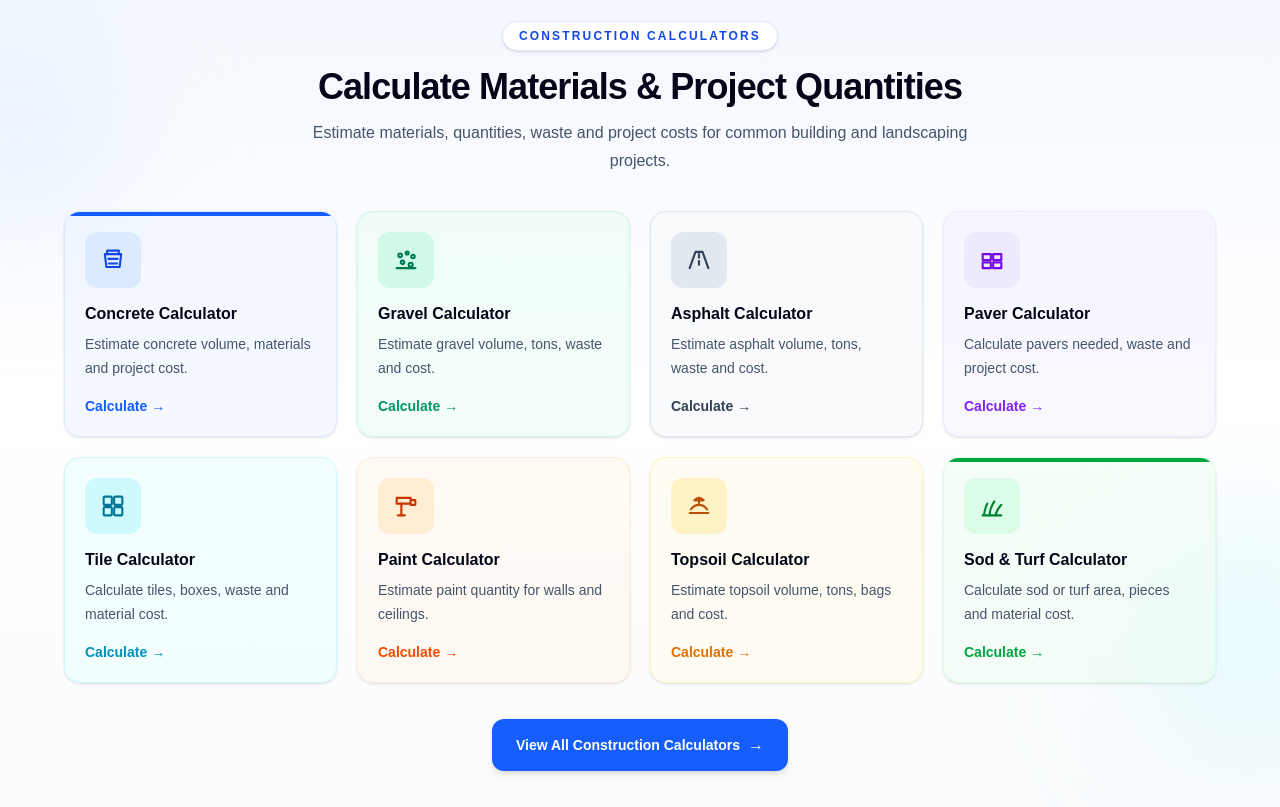
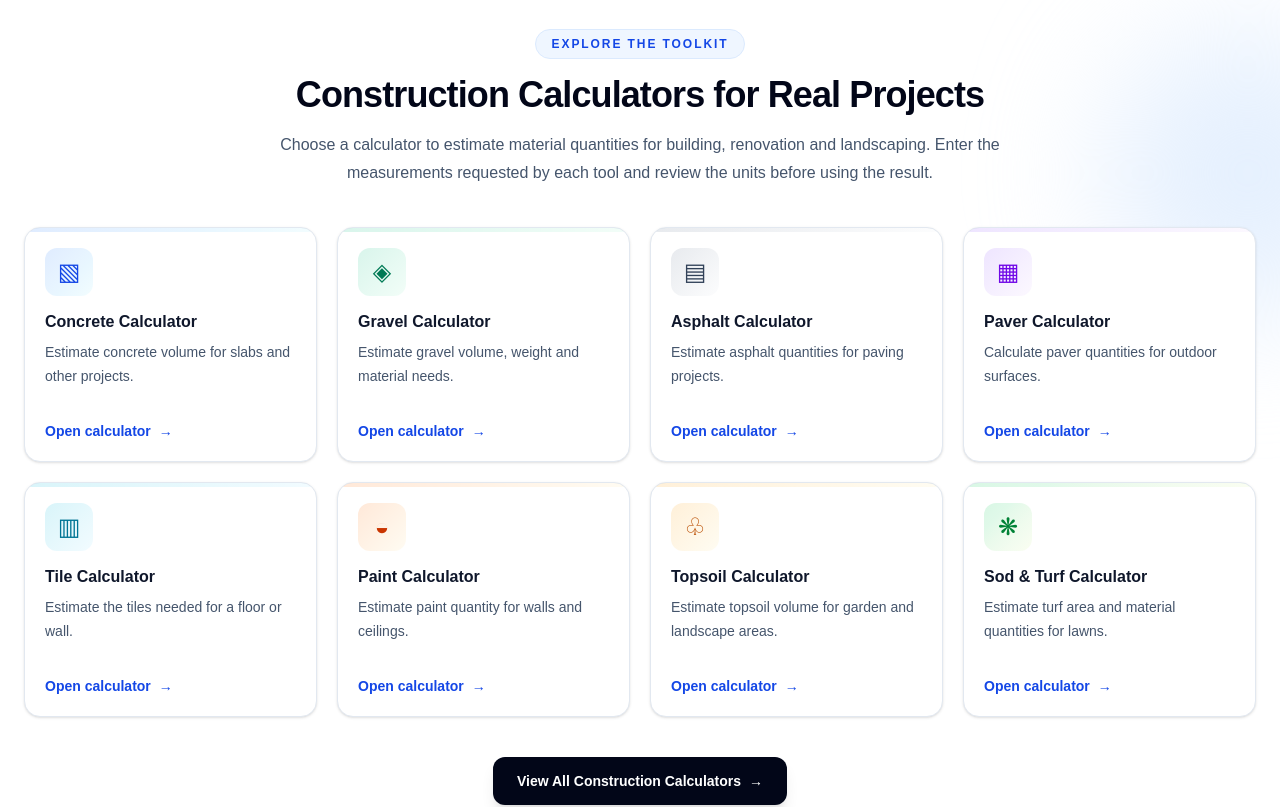
Before and after one commit to km7max-cmd/cornerspan, a Next.js app: page / in a window 1280 px wide. Shown: the part 860-1667 px from the top of the page. Built offline with nearby package versions, Linux system fonts and the light colour scheme.

Commit message:
Refactor PopularCalculators component
Updated calculator descriptions and icons for better clarity and consistency. Adjusted layout and styling for improved user experience.

```diff
--- a/components/PopularCalculators.tsx
+++ b/components/PopularCalculators.tsx
@@ -1,377 +1,154 @@
+
 import Link from "next/link";
-
-type IconProps = {
-  className?: string;
-};
-
-function CalculatorIcon({
-  type,
-  className = "h-7 w-7",
-}: IconProps & { type: string }) {
-  const common = {
-    className,
-    viewBox: "0 0 24 24",
-    fill: "none",
-    stroke: "currentColor",
-    strokeWidth: 1.8,
-    strokeLinecap: "round" as const,
-    strokeLinejoin: "round" as const,
-    "aria-hidden": true,
-  };
-
-  switch (type) {
-    case "concrete":
-      return (
-        <svg {...common}>
-          <path d="M5 7h14l-1.3 11H6.3L5 7Z" />
-          <path d="M7 7V4h10v3" />
-          <path d="M8 11h8" />
-          <path d="M8.5 15h7" />
-        </svg>
-      );
-
-    case "gravel":
-      return (
-        <svg {...common}>
-          <circle cx="7" cy="8" r="1.6" />
-          <circle cx="13" cy="6" r="1.3" />
-          <circle cx="18" cy="9" r="1.5" />
-          <circle cx="9" cy="14" r="1.5" />
-          <circle cx="16" cy="16" r="1.7" />
-          <path d="M4 19h16" />
-        </svg>
-      );
-
-    case "asphalt":
-      return (
-        <svg {...common}>
-          <path d="M4 19 9 5h6l5 14" />
-          <path d="M12 7v3" />
-          <path d="M12 13v3" />
-        </svg>
-      );
-
-    case "paver":
-      return (
-        <svg {...common}>
-          <path d="M4 7h7v5H4z" />
-          <path d="M13 7h7v5h-7z" />
-          <path d="M4 14h7v5H4z" />
-          <path d="M13 14h7v5h-7z" />
-        </svg>
-      );
-
-    case "tile":
-      return (
-        <svg {...common}>
-          <rect x="4" y="4" width="7" height="7" rx="1" />
-          <rect x="13" y="4" width="7" height="7" rx="1" />
-          <rect x="4" y="13" width="7" height="7" rx="1" />
-          <rect x="13" y="13" width="7" height="7" rx="1" />
-        </svg>
-      );
-
-    case "paint":
-      return (
-        <svg {...common}>
-          <path d="M4 5h12v5H4z" />
-          <path d="M16 7h4v4h-4" />
-          <path d="M8 10v10" />
-          <path d="M5 20h6" />
-        </svg>
-      );
-
-    case "topsoil":
-      return (
-        <svg {...common}>
-          <path d="M4 18h16" />
-          <path d="M5 15c2-3 4-4 7-4s5 1 7 4" />
-          <path d="M12 11V5" />
-          <path d="M12 5c-2 0-3 1-4 2 2 .7 3.3.5 4-2Z" />
-          <path d="M12 5c2 0 3 1 4 2-2 .7-3.3.5-4-2Z" />
-        </svg>
-      );
-
-    case "sod-turf":
-      return (
-        <svg {...common}>
-          <path d="M5 20c1-4 1-7 3-10" />
-          <path d="M10 20c0-5 2-9 4-12" />
-          <path d="M15 20c1-4 3-7 5-9" />
-          <path d="M4 20h16" />
-        </svg>
-      );
-
-    default:
-      return (
-        <svg {...common}>
-          <path d="M5 5h14v14H5z" />
-          <path d="M8 9h8" />
-          <path d="M8 13h8" />
-          <path d="M8 17h5" />
-        </svg>
-      );
-  }
-}
-
-
-/* =================================================
-   POPULAR CALCULATORS
-================================================= */
 
 const calculators = [
   {
     title: "Concrete Calculator",
-    description:
-      "Estimate concrete volume, materials and project cost.",
+    description: "Estimate concrete volume for slabs and other projects.",
     href: "/calculators/concrete",
-    icon: "concrete",
-    theme:
-      "border-blue-100 bg-blue-50/60 group-hover:border-blue-300 group-hover:bg-blue-50",
-    iconTheme:
-      "bg-blue-100 text-blue-700 group-hover:bg-blue-600 group-hover:text-white",
-    accent: "text-blue-600",
+    icon: "▧",
+    color: "from-blue-500/15 to-cyan-400/5",
+    accent: "text-blue-700",
   },
-
   {
     title: "Gravel Calculator",
-    description:
-      "Estimate gravel volume, tons, waste and cost.",
+    description: "Estimate gravel volume, weight and material needs.",
     href: "/calculators/gravel",
-    icon: "gravel",
-    theme:
-      "border-emerald-100 bg-emerald-50/60 group-hover:border-emerald-300 group-hover:bg-emerald-50",
-    iconTheme:
-      "bg-emerald-100 text-emerald-700 group-hover:bg-emerald-600 group-hover:text-white",
-    accent: "text-emerald-600",
+    icon: "◈",
+    color: "from-emerald-500/15 to-green-400/5",
+    accent: "text-emerald-700",
   },
-
   {
     title: "Asphalt Calculator",
-    description:
-      "Estimate asphalt volume, tons, waste and cost.",
+    description: "Estimate asphalt quantities for paving projects.",
     href: "/calculators/asphalt",
-    icon: "asphalt",
-    theme:
-      "border-slate-200 bg-slate-50 group-hover:border-slate-400 group-hover:bg-slate-100",
-    iconTheme:
-      "bg-slate-200 text-slate-700 group-hover:bg-slate-700 group-hover:text-white",
+    icon: "▤",
+    color: "from-slate-500/15 to-slate-300/5",
     accent: "text-slate-700",
   },
-
   {
     title: "Paver Calculator",
-    description:
-      "Calculate pavers needed, waste and project cost.",
+    description: "Calculate paver quantities for outdoor surfaces.",
     href: "/calculators/paver",
-    icon: "paver",
-    theme:
-      "border-violet-100 bg-violet-50/60 group-hover:border-violet-300 group-hover:bg-violet-50",
-    iconTheme:
-      "bg-violet-100 text-violet-700 group-hover:bg-violet-600 group-hover:text-white",
-    accent: "text-violet-600",
+    icon: "▦",
+    color: "from-violet-500/15 to-purple-400/5",
+    accent: "text-violet-700",
   },
-
   {
     title: "Tile Calculator",
-    description:
-      "Calculate tiles, boxes, waste and material cost.",
+    description: "Estimate the tiles needed for a floor or wall.",
     href: "/calculators/tile",
-    icon: "tile",
-    theme:
-      "border-cyan-100 bg-cyan-50/60 group-hover:border-cyan-300 group-hover:bg-cyan-50",
-    iconTheme:
-      "bg-cyan-100 text-cyan-700 group-hover:bg-cyan-600 group-hover:text-white",
-    accent: "text-cyan-600",
+    icon: "▥",
+    color: "from-cyan-500/15 to-sky-400/5",
+    accent: "text-cyan-700",
   },
-
   {
     title: "Paint Calculator",
-    description:
-      "Estimate paint quantity for walls and ceilings.",
+    description: "Estimate paint quantity for walls and ceilings.",
     href: "/calculators/paint",
-    icon: "paint",
-    theme:
-      "border-orange-100 bg-orange-50/60 group-hover:border-orange-300 group-hover:bg-orange-50",
-    iconTheme:
-      "bg-orange-100 text-orange-700 group-hover:bg-orange-600 group-hover:text-white",
-    accent: "text-orange-600",
+    icon: "◒",
+    color: "from-orange-500/15 to-amber-400/5",
+    accent: "text-orange-700",
   },
-
   {
     title: "Topsoil Calculator",
-    description:
-      "Estimate topsoil volume, tons, bags and cost.",
+    description: "Estimate topsoil volume for garden and landscape areas.",
     href: "/calculators/topsoil",
-    icon: "topsoil",
-    theme:
-      "border-amber-100 bg-amber-50/60 group-hover:border-amber-300 group-hover:bg-amber-50",
-    iconTheme:
-      "bg-amber-100 text-amber-700 group-hover:bg-amber-600 group-hover:text-white",
-    accent: "text-amber-600",
+    icon: "♧",
+    color: "from-amber-500/15 to-yellow-400/5",
+    accent: "text-amber-700",
   },
-
   {
     title: "Sod & Turf Calculator",
-    description:
-      "Calculate sod or turf area, pieces and material cost.",
+    description: "Estimate turf area and material quantities for lawns.",
     href: "/calculators/sod-turf",
-    icon: "sod-turf",
-    theme:
-      "border-green-100 bg-green-50/60 group-hover:border-green-300 group-hover:bg-green-50",
-    iconTheme:
-      "bg-green-100 text-green-700 group-hover:bg-green-600 group-hover:text-white",
-    accent: "text-green-600",
+    icon: "❋",
+    color: "from-green-500/15 to-lime-400/5",
+    accent: "text-green-700",
   },
 ];
-
-
-/* =================================================
-   COMPONENT
-================================================= */
 
 export default function PopularCalculators() {
   return (
     <section
       id="calculators"
       aria-labelledby="homepage-calculators-heading"
-      className="relative overflow-hidden bg-gradient-to-b from-blue-50/70 via-white to-slate-50 px-5 py-14 sm:px-6 sm:py-18"
+      className="relative overflow-hidden bg-white px-5 py-16 sm:px-6 sm:py-20"
     >
-
-      {/* DECORATIVE BACKGROUND */}
-
       <div
         aria-hidden="true"
-        className="pointer-events-none absolute -left-24 top-20 h-56 w-56 rounded-full bg-blue-200/20 blur-3xl"
+        className="pointer-events-none absolute -right-28 top-20 h-72 w-72 rounded-full bg-blue-100/70 blur-3xl"
       />
 
-      <div
-        aria-hidden="true"
-        className="pointer-events-none absolute -right-24 bottom-20 h-64 w-64 rounded-full bg-cyan-200/20 blur-3xl"
-      />
-
-
-      <div className="relative mx-auto max-w-6xl">
-
-        {/* HEADER */}
-
-        <div className="mx-auto max-w-2xl text-center">
-
-          <span className="inline-flex rounded-full border border-blue-100 bg-white px-4 py-1.5 text-[10px] font-bold uppercase tracking-[0.18em] text-blue-700 shadow-sm sm:text-xs">
-            Construction Calculators
+      <div className="relative mx-auto max-w-7xl">
+        <div className="mx-auto max-w-3xl text-center">
+          <span className="inline-flex rounded-full border border-blue-100 bg-blue-50 px-4 py-1.5 text-xs font-bold uppercase tracking-[0.16em] text-blue-700">
+            Explore the toolkit
           </span>
-
 
           <h2
             id="homepage-calculators-heading"
             className="mt-4 text-3xl font-black tracking-tight text-slate-950 sm:text-4xl"
           >
-            Calculate Materials &amp; Project Quantities
+            Construction Calculators for Real Projects
           </h2>
 
-
-          <p className="mt-3 text-sm leading-6 text-slate-600 sm:text-base sm:leading-7">
-            Estimate materials, quantities, waste and project costs
-            for common building and landscaping projects.
+          <p className="mt-4 text-base leading-7 text-slate-600">
+            Choose a calculator to estimate material quantities for building,
+            renovation and landscaping. Enter the measurements requested by
+            each tool and review the units before using the result.
           </p>
-
         </div>
 
-
-        {/* CALCULATOR CARDS */}
-
-        <div className="mt-9 grid grid-cols-2 gap-3 sm:grid-cols-2 sm:gap-5 lg:grid-cols-4">
-
+        <div className="mt-10 grid grid-cols-2 gap-3 sm:gap-5 lg:grid-cols-4">
           {calculators.map((calculator) => (
-
             <Link
               key={calculator.href}
               href={calculator.href}
-              className={`group relative flex min-h-[205px] flex-col overflow-hidden rounded-2xl border p-4 shadow-sm transition duration-200 hover:-translate-y-1 hover:shadow-lg sm:min-h-[225px] sm:p-5 ${calculator.theme}`}
+              className="group relative flex min-h-[220px] flex-col overflow-hidden rounded-2xl border border-slate-200 bg-white p-4 shadow-sm transition duration-200 hover:-translate-y-1 hover:border-blue-300 hover:shadow-xl hover:shadow-blue-900/5 focus-visible:outline-none focus-visible:ring-2 focus-visible:ring-blue-500 sm:min-h-[235px] sm:p-5"
             >
-
-              {/* TOP ACCENT */}
+              <span
+                aria-hidden="true"
+                className={`absolute inset-x-0 top-0 h-1 bg-gradient-to-r ${calculator.color}`}
+              />
 
               <span
-                aria-hidden="true"
-                className={`absolute left-0 right-0 top-0 h-1 ${calculator.accent.replace(
-                  "text-",
-                  "bg-"
-                )}`}
-              />
-
-
-              {/* ICON */}
-
-              <span
-                className={`flex h-12 w-12 items-center justify-center rounded-xl transition duration-200 sm:h-14 sm:w-14 ${calculator.iconTheme}`}
+                className={`flex h-12 w-12 items-center justify-center rounded-xl bg-gradient-to-br text-2xl ${calculator.color} ${calculator.accent}`}
               >
-
-                <CalculatorIcon
-                  type={calculator.icon}
-                  className="h-6 w-6 sm:h-7 sm:w-7"
-                />
-
+                {calculator.icon}
               </span>
 
-
-              {/* TITLE */}
-
-              <h3 className="mt-4 text-sm font-bold leading-5 text-slate-950 transition-colors group-hover:text-blue-700 sm:text-base">
+              <h3 className="mt-4 text-sm font-bold leading-5 text-slate-900 group-hover:text-blue-700 sm:text-base">
                 {calculator.title}
               </h3>
-
-
-              {/* DESCRIPTION */}
 
               <p className="mt-2 text-xs leading-5 text-slate-600 sm:text-sm sm:leading-6">
                 {calculator.description}
               </p>
 
-
-              {/* CALCULATE */}
-
-              <span
-                className={`mt-auto pt-4 text-xs font-bold sm:text-sm ${calculator.accent}`}
-              >
-                Calculate
+              <span className="mt-auto inline-flex items-center pt-4 text-xs font-bold text-blue-700 sm:text-sm">
+                Open calculator
                 <span
                   aria-hidden="true"
-                  className="ml-1 inline-block transition-transform group-hover:translate-x-1"
+                  className="ml-2 transition-transform group-hover:translate-x-1"
                 >
                   →
                 </span>
               </span>
-
             </Link>
-
           ))}
-
         </div>
 
-
-        {/* VIEW ALL */}
-
-        <div className="mt-9 text-center">
-
+        <div className="mt-10 text-center">
           <Link
             href="/calculators"
-            className="inline-flex items-center justify-center rounded-xl bg-blue-600 px-6 py-3.5 text-sm font-bold text-white shadow-md transition hover:bg-blue-700 hover:shadow-lg"
+            className="inline-flex min-h-12 items-center justify-center rounded-xl bg-slate-950 px-6 py-3 text-sm font-bold text-white shadow-lg transition hover:bg-blue-700 focus-visible:outline-none focus-visible:ring-2 focus-visible:ring-blue-500 focus-visible:ring-offset-2"
           >
             View All Construction Calculators
-
-            <span
-              aria-hidden="true"
-              className="ml-2 text-base transition-transform hover:translate-x-1"
-            >
-              →
-            </span>
+            <span aria-hidden="true" className="ml-2">→</span>
           </Link>
-
         </div>
-
       </div>
-
     </section>
   );
 }
```
